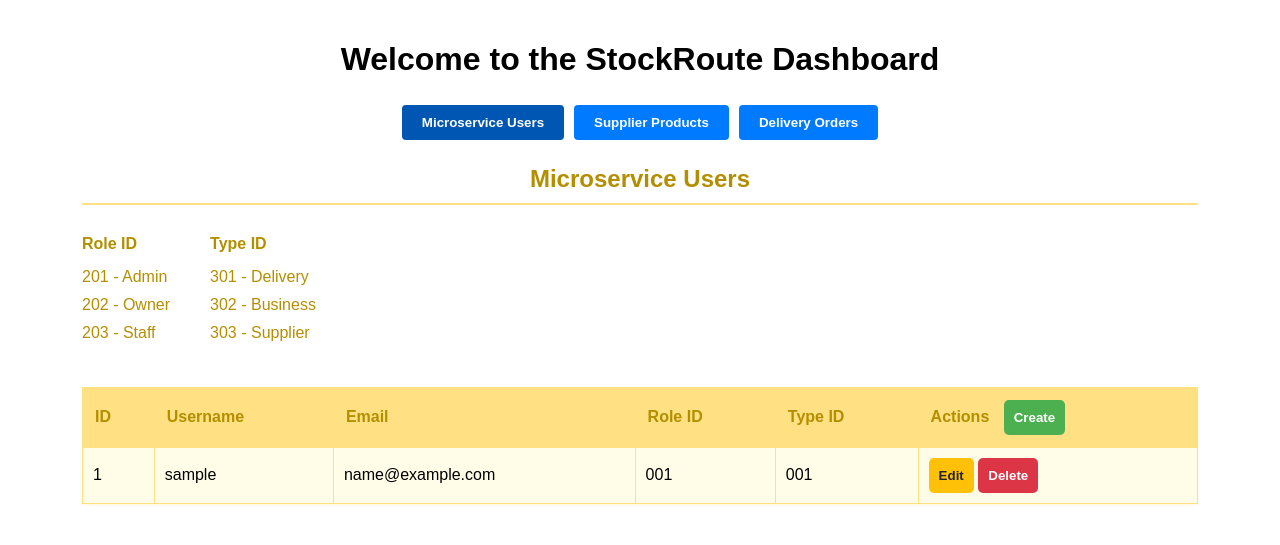
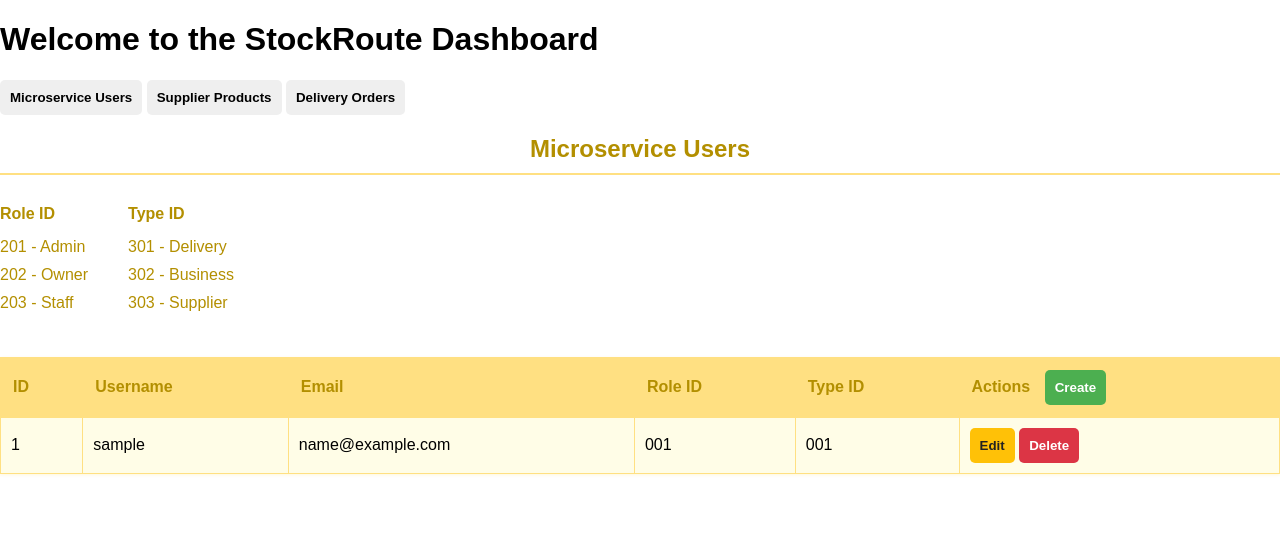
Before and after one commit to StefanDelgado/HelioHostServer, a PHP site: page /StockRoute_Microservice_API/index.php in a window 1280 px wide. Shown: the top 545 px of the page. Run offline with PHP 8.4, Linux system fonts and the light colour scheme; tables that the repository leaves empty hold one stand-in row (values such as "Sample post").

Commit message:
Update index.php

```diff
--- a/StockRoute_Microservice_API/index.php
+++ b/StockRoute_Microservice_API/index.php
@@ -11,36 +11,7 @@ include 'Settings/db.php';
     <title>Project Dashboard</title>
     <link rel="stylesheet" href="styles/main.css">
     <link rel="stylesheet" href="styles/tables.css">
-    <style>
-        body {
-            text-align: center;
-            font-family: Arial, sans-serif;
-            padding: 20px;
-        }
-        .tabs {
-            display: flex;
-            justify-content: center;
-            margin-bottom: 20px;
-        }
-        .tab-btn {
-            padding: 10px 20px;
-            margin: 5px;
-            cursor: pointer;
-            background-color: #007BFF;
-            color: #fff;
-            border: none;
-            outline: none;
-            border-radius: 4px;
-        }
-        .tab-btn.active {
-            background-color: #0056b3;
-        }
-        #section-container {
-            margin: 0 auto;
-            max-width: 90%;
-            text-align: left;
-        }
-    </style>
+
     <script src="script/user_edit.js"></script>
     <script>
         // Function to load a section from a separate file via AJAX
```
